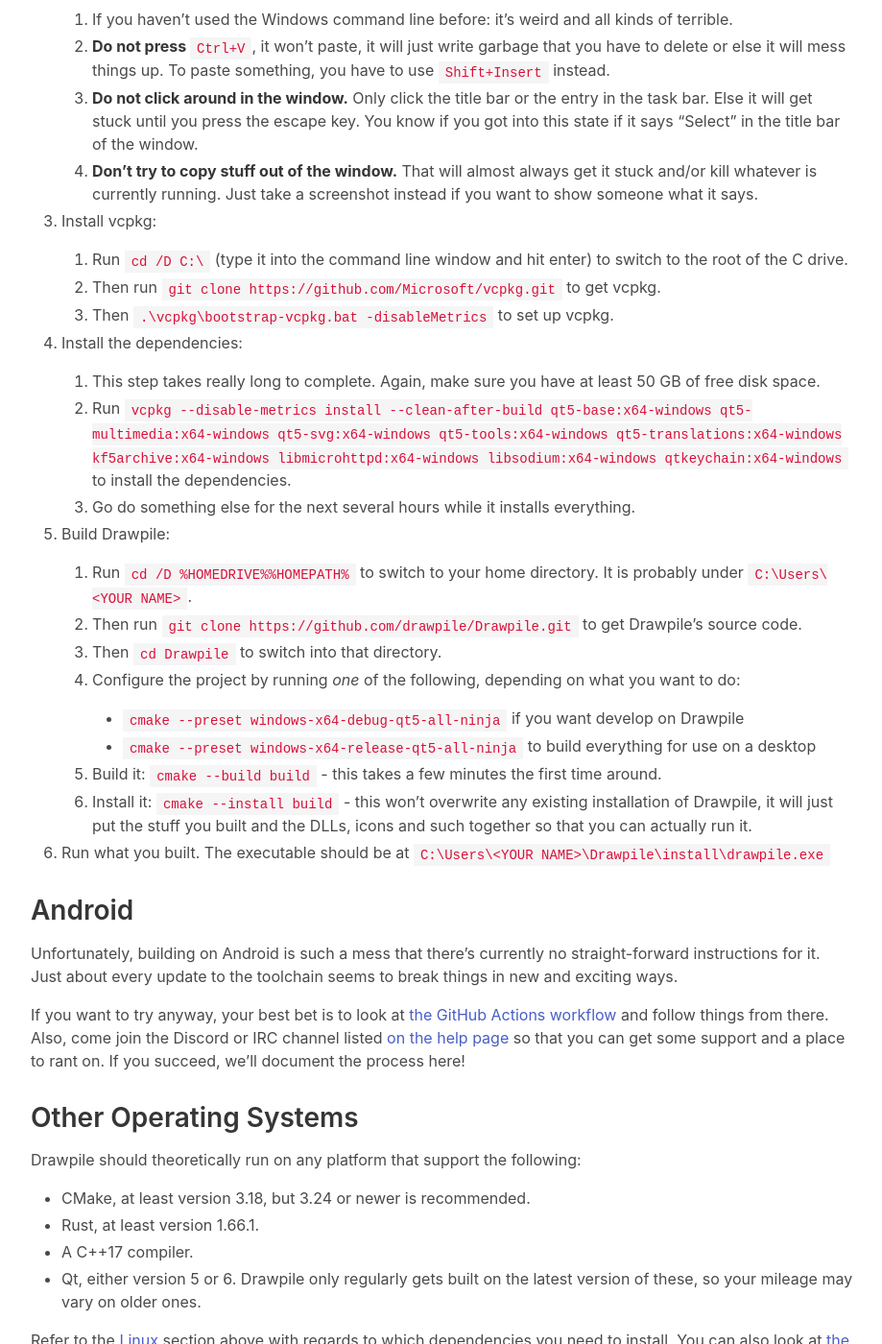
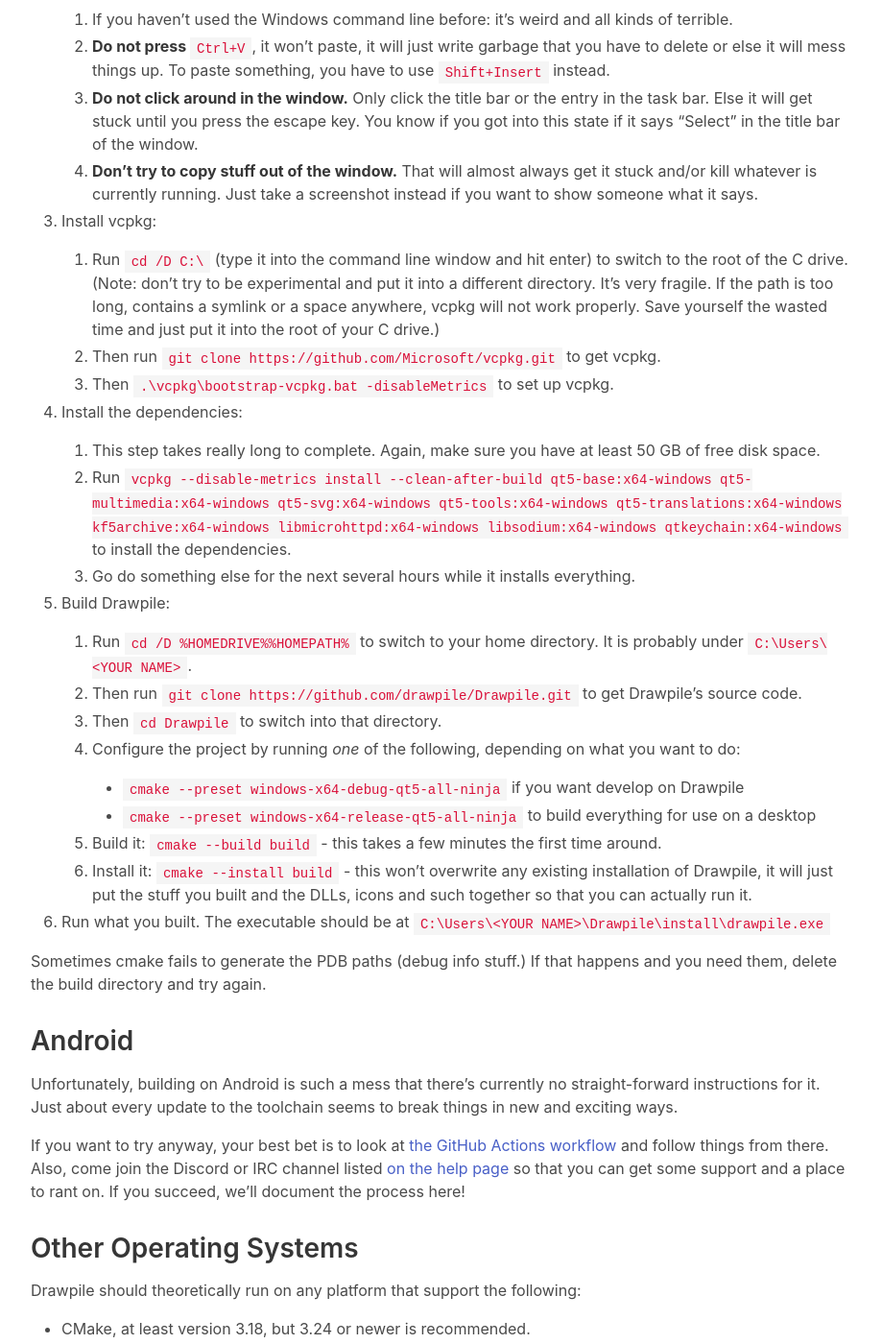
Before and after one commit to drawpile/drawpile.github.io, a Jekyll site: the page built from help/development/buildingfromsource.markdown, in a window 1280 px wide and 1400 px high, scrolled down 1863 px. Shown: the whole window at 96% size, without its empty margins (32-951 px from the left). Built offline with Jekyll 4.4.1, drawn with Linux system fonts in a browser that asks for light colours.

Commit message:
Add more notes about Windows build gotchas

```diff
--- a/help/development/buildingfromsource.markdown
+++ b/help/development/buildingfromsource.markdown
@@ -61,7 +61,7 @@
     3. **Do not click around in the window.** Only click the title bar or the entry in the task bar. Else it will get stuck until you press the escape key. You know if you got into this state if it says "Select" in the title bar of the window.
     4. **Don't try to copy stuff out of the window.** That will almost always get it stuck and/or kill whatever is currently running. Just take a screenshot instead if you want to show someone what it says.
 3. Install vcpkg:
-    1. Run `cd /D C:\` (type it into the command line window and hit enter) to switch to the root of the C drive.
+    1. Run `cd /D C:\` (type it into the command line window and hit enter) to switch to the root of the C drive. (Note: don't try to be experimental and put it into a different directory. It's very fragile. If the path is too long, contains a symlink or a space anywhere, vcpkg will not work properly. Save yourself the wasted time and just put it into the root of your C drive.)
     2. Then run `git clone https://github.com/Microsoft/vcpkg.git` to get vcpkg.
     3. Then `.\vcpkg\bootstrap-vcpkg.bat -disableMetrics` to set up vcpkg.
 4. Install the dependencies:
@@ -78,6 +78,8 @@
     5. Build it: `cmake --build build` - this takes a few minutes the first time around.
     6. Install it: `cmake --install build` - this won't overwrite any existing installation of Drawpile, it will just put the stuff you built and the DLLs, icons  and such together so that you can actually run it.
 6. Run what you built. The executable should be at `C:\Users\<YOUR NAME>\Drawpile\install\drawpile.exe`
+
+Sometimes cmake fails to generate the PDB paths (debug info stuff.) If that happens and you need them, delete the build directory and try again.
 
 ## Android
 
```
